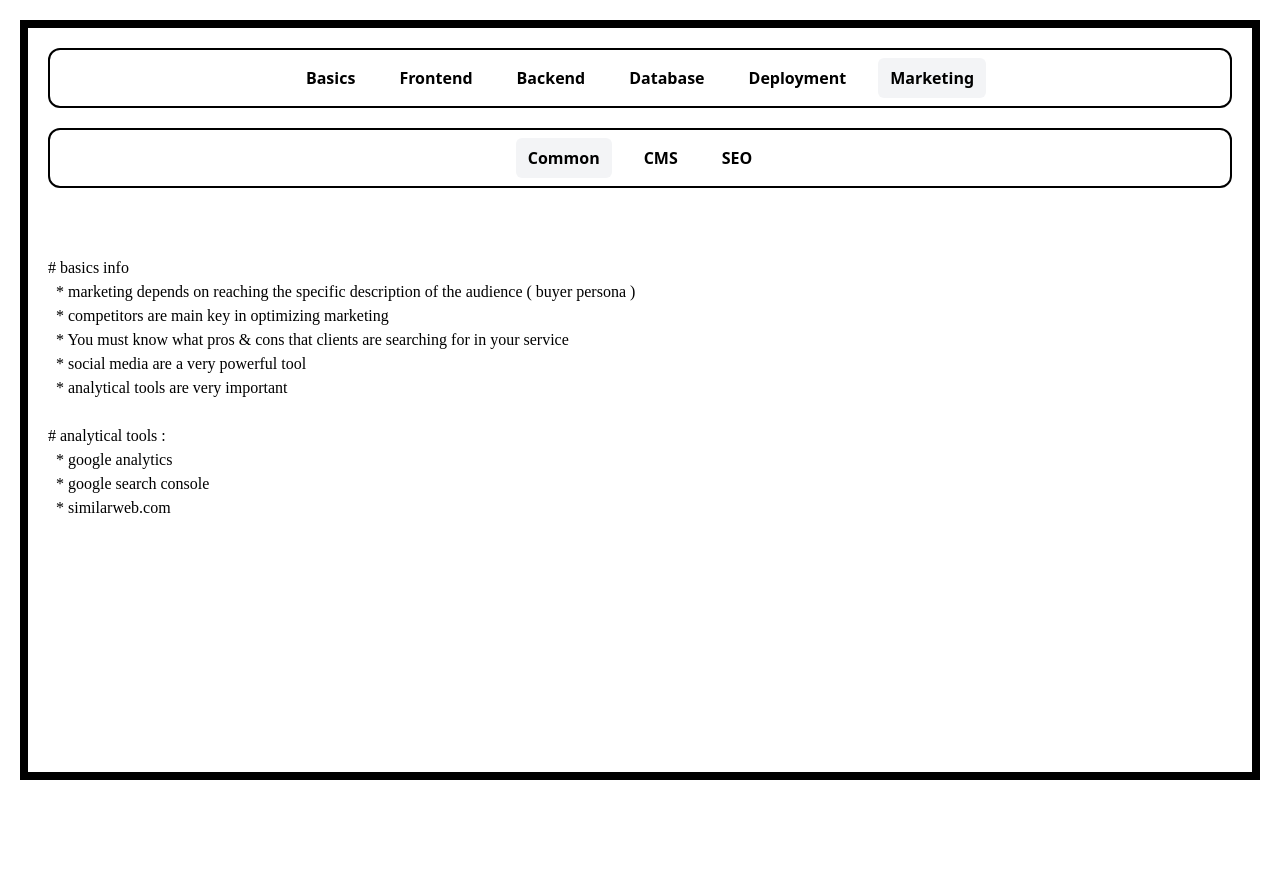
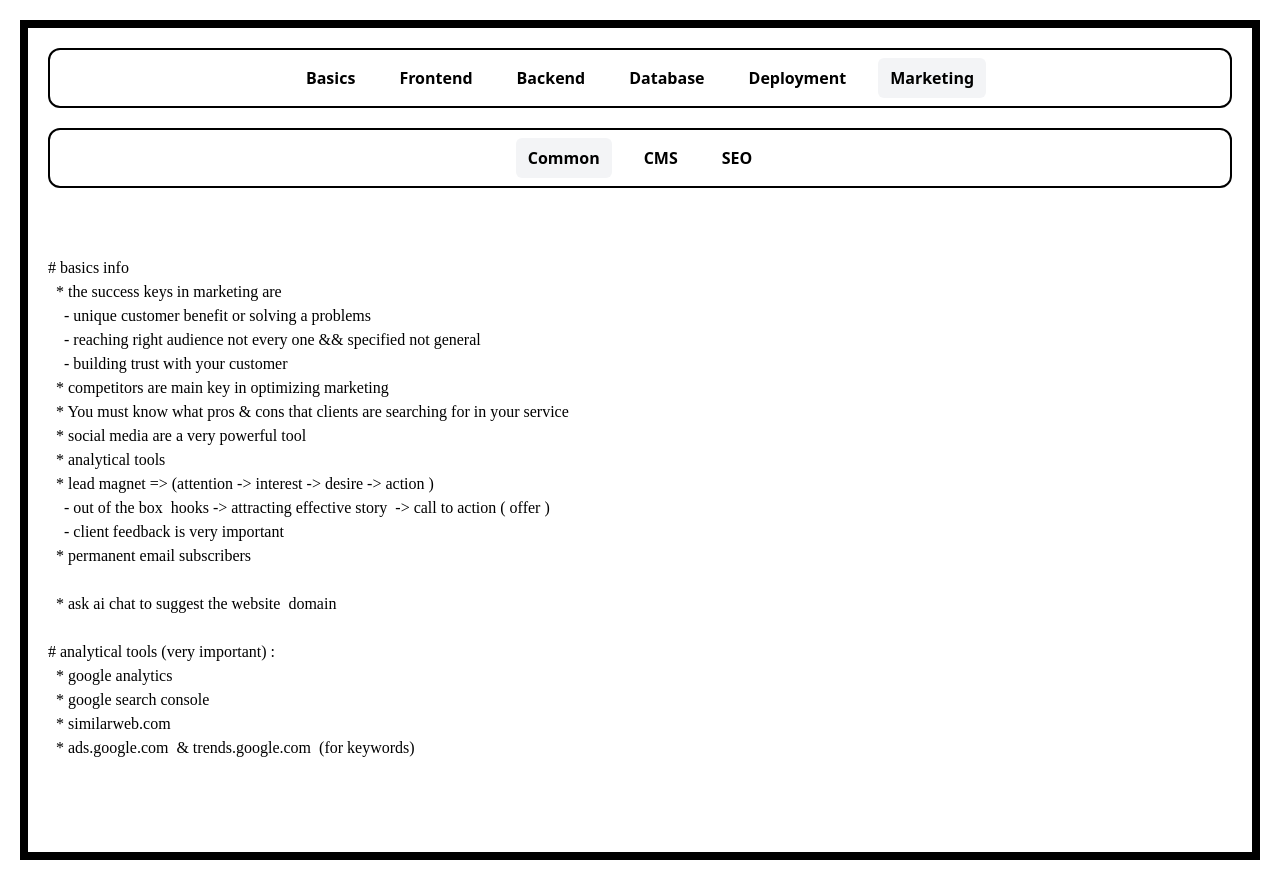
Before and after one commit to AliRedaGomaa01/learning, a React (Vite) app: page / in a window 1280 px wide. Both pictures are taken after a click on the item "Marketing". Before the commit the page ends 800 px from the top, so only its background shows below. Built offline with nearby package versions, Linux system fonts and the light colour scheme.

Commit message:
update content & rebuild & add htaccess

```diff
--- a/src/pages/basics/WebBasics.jsx
+++ b/src/pages/basics/WebBasics.jsx
@@ -5,6 +5,7 @@ let WebBasics = () => (
         - make it separated from html code
         - client logic can be reached by user
       # action when element is on viewport ( seen )
+      # each software must has its own privacy policy ( use generator service  )
       # super global variables => $_ENV
       # protocol://domainName-OR-ip:port/resource /* https port 443 */
       # portal application means customer use it to make actions
@@ -33,8 +34,6 @@ let WebBasics = () => (
         - to customize upload input style
           $ input::file-selector-button {  }
           $ OR make a hidden file input & custom visible element with js
-
-
 
       # software requirement specifications (SRS)
 
--- a/src/pages/basics/styling/Css.jsx
+++ b/src/pages/basics/styling/Css.jsx
@@ -60,14 +60,17 @@ let Css = () => (
     $ margin auto
     $ dir
     $ position
-    $ inline-block
+    $ inline & inline-block
     $ float
     $ flex
     $ grid
+    $ column-count
 
 # property notes
   * variables => :root {--blue: #1e90ff;} .container {color: var(--blue);} // we can manipulate it using javascript
   * text-shadow  &&& box-shadow
+  * flex => wrap-reverse & row-reverse => to edit items order
+  * not all properties & values are common between flex & grid
   * cursor
   * text-shadow VS   box-shadow: 0 0 10px 5px lightblue, 0 0 15px 10px black;
     // blur : pixeled background color   // spread : all area increase
--- a/src/pages/marketing/CMS.jsx
+++ b/src/pages/marketing/CMS.jsx
@@ -2,7 +2,7 @@ let CMS = () => (
   <pre>{
 `
 # General :
-  * be aware when use addons – beware of hackers
+  * be aware when use addons - beware of hackers
   * All their idea => make website using GUI with zero code
 
 # Wordpress ( .org NOT .com )  :
--- /dev/null
+++ b/src/pages/marketing/Campaigns.jsx
@@ -0,0 +1,14 @@
+export default function Campaigns() {
+  return (
+    <pre>
+      {`
+
+# email ( MailChimp ) :
+  - follow best practices to avoid being thrown in spam
+
+
+
+      `}
+    </pre>
+  )
+}
--- a/src/pages/marketing/Common.jsx
+++ b/src/pages/marketing/Common.jsx
@@ -4,16 +4,26 @@ export default function Common() {
       {`
 
 # basics info
-  * marketing depends on reaching the specific description of the audience ( buyer persona )
+  * the success keys in marketing are
+    - unique customer benefit or solving a problems
+    - reaching right audience not every one && specified not general
+    - building trust with your customer
   * competitors are main key in optimizing marketing
   * You must know what pros & cons that clients are searching for in your service
   * social media are a very powerful tool
-  * analytical tools are very important
+  * analytical tools
+  * lead magnet => (attention -> interest -> desire -> action )
+    - out of the box  hooks -> attracting effective story  -> call to action ( offer )
+    - client feedback is very important
+  * permanent email subscribers
 
-# analytical tools :
+  * ask ai chat to suggest the website  domain
+
+# analytical tools (very important) :
   * google analytics
   * google search console
   * similarweb.com
+  * ads.google.com  & trends.google.com  (for keywords)
 
 
       `}
--- a/src/pages/marketing/SEO.jsx
+++ b/src/pages/marketing/SEO.jsx
@@ -4,6 +4,9 @@ let SEO = () => (
 * use server side rendering
   - inertia => semi server side rendering
 * use all possible meta tags
+* results depends on :
+  - history & cookies SO use incognito
+  - location in browser setting & language
 * follow best practices
 * make website responsive
 * use SEO measurement tools
```
Also changed, not shown: 3 other files (tests, documents, lock files or other folders).
